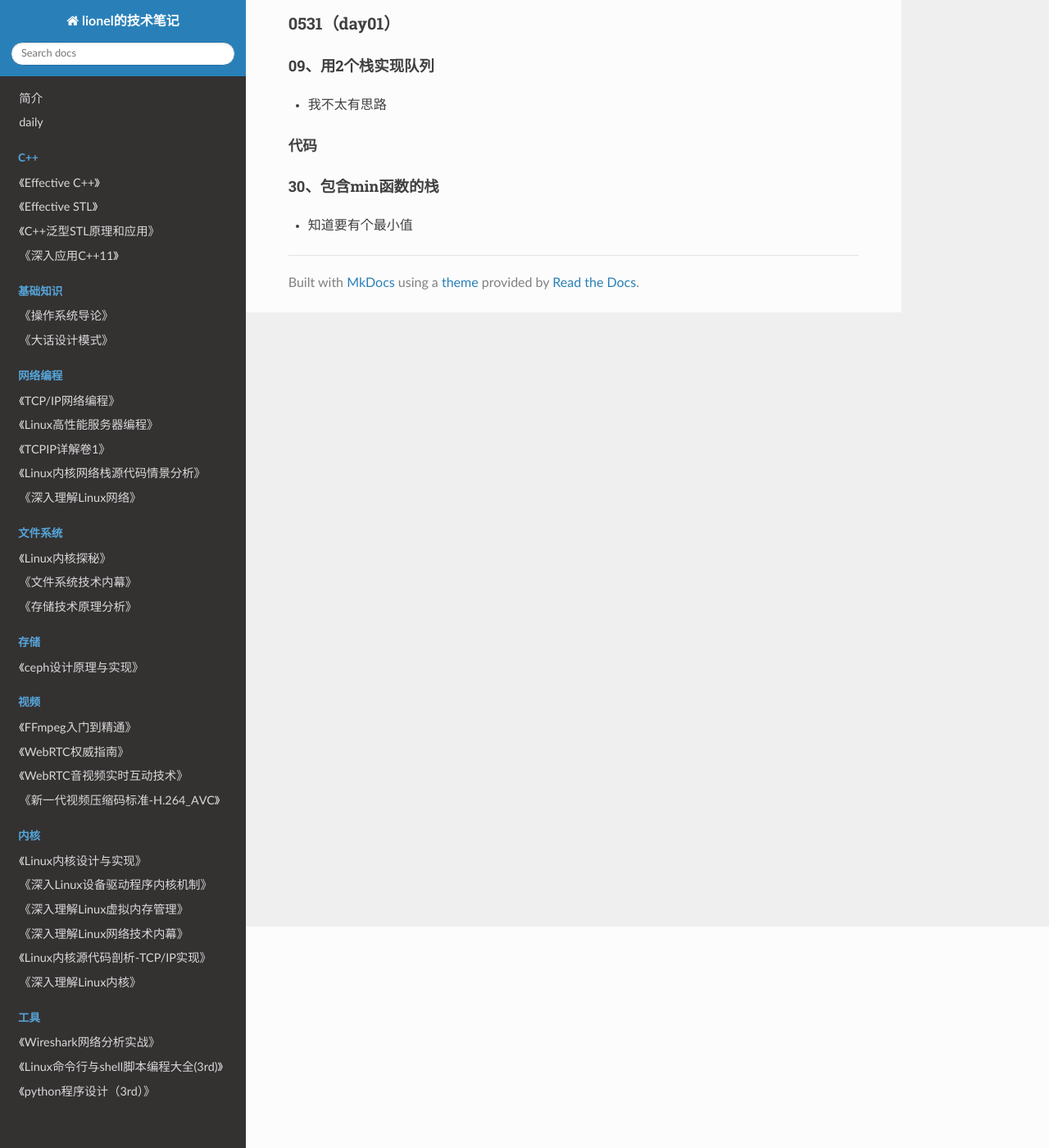
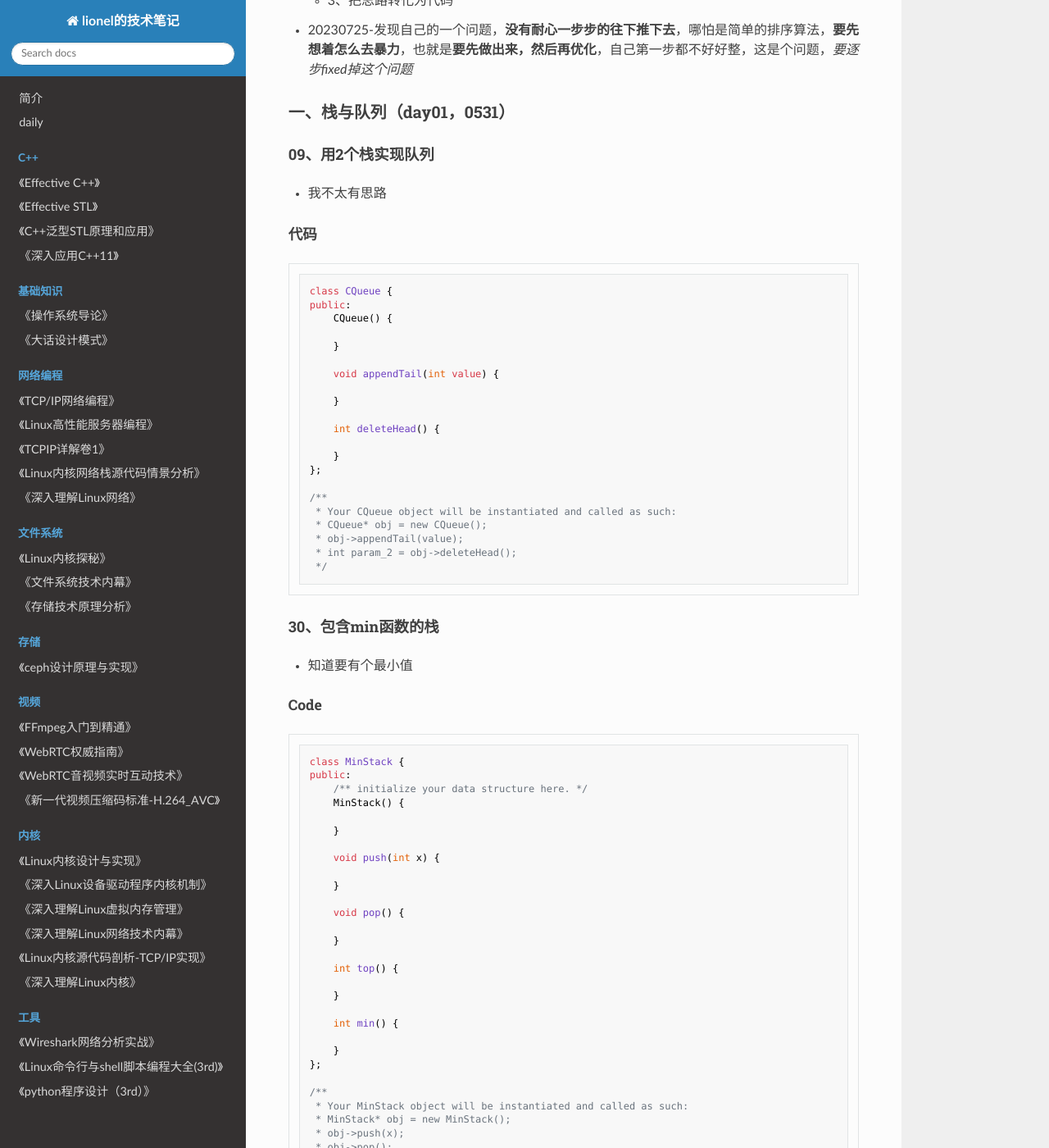
Before and after one commit to wolflion/booknotes, an MkDocs documentation site: the page built from docs/91leetcode/剑指offer.md, in a window 1280 px wide and 1400 px high, scrolled down 270 px. Shown: the whole window at 82% size. Built offline with MkDocs 1.6.1, drawn with Linux system fonts in a browser that asks for light colours; nearby versions of some CDN libraries; some of the changed text lies outside the part shown.

Commit message:
Update 剑指offer.md

````diff
--- a/docs/91leetcode/剑指offer.md
+++ b/docs/91leetcode/剑指offer.md
@@ -1,11 +1,13 @@
 ## 《剑指offer》
 
++ https://leetcode.cn/study-plan/lcof/
 + 刷题分为3步:（这样才能确定下问题出在哪一步）
   + 1、读懂题目
   + 2、分析，推导，**逻辑上这题怎么解**
   + 3、把思路转化为代码
++ 20230725-发现自己的一个问题，**没有耐心一步步的往下推下去**，哪怕是简单的排序算法，**要先想着怎么去暴力**，也就是**要先做出来，然后再优化**，自己第一步都不好好整，这是个问题，*要逐步fixed掉这个问题*
 
-### 0531（day01）
+### 一、栈与队列（day01，0531）
 
 #### 09、用2个栈实现队列
 
@@ -13,6 +15,85 @@
 
 ##### 代码
 
+```cpp
+class CQueue {
+public:
+    CQueue() {
+
+    }
+
+    void appendTail(int value) {
+
+    }
+
+    int deleteHead() {
+
+    }
+};
+
+/**
+ * Your CQueue object will be instantiated and called as such:
+ * CQueue* obj = new CQueue();
+ * obj->appendTail(value);
+ * int param_2 = obj->deleteHead();
+ */
+```
+
+
+
 #### 30、包含min函数的栈
 
 + 知道要有个最小值
+
+##### Code
+
+```cpp
+class MinStack {
+public:
+    /** initialize your data structure here. */
+    MinStack() {
+
+    }
+
+    void push(int x) {
+
+    }
+
+    void pop() {
+
+    }
+
+    int top() {
+
+    }
+
+    int min() {
+
+    }
+};
+
+/**
+ * Your MinStack object will be instantiated and called as such:
+ * MinStack* obj = new MinStack();
+ * obj->push(x);
+ * obj->pop();
+ * int param_3 = obj->top();
+ * int param_4 = obj->min();
+ */
+```
+
+
+
+### 二、链表（day02）
+
+#### 6、
+
+#### 24、
+
+#### 35（M）、
+
+### 三、字符串
+
+#### 5、
+
+#### 58、
````
